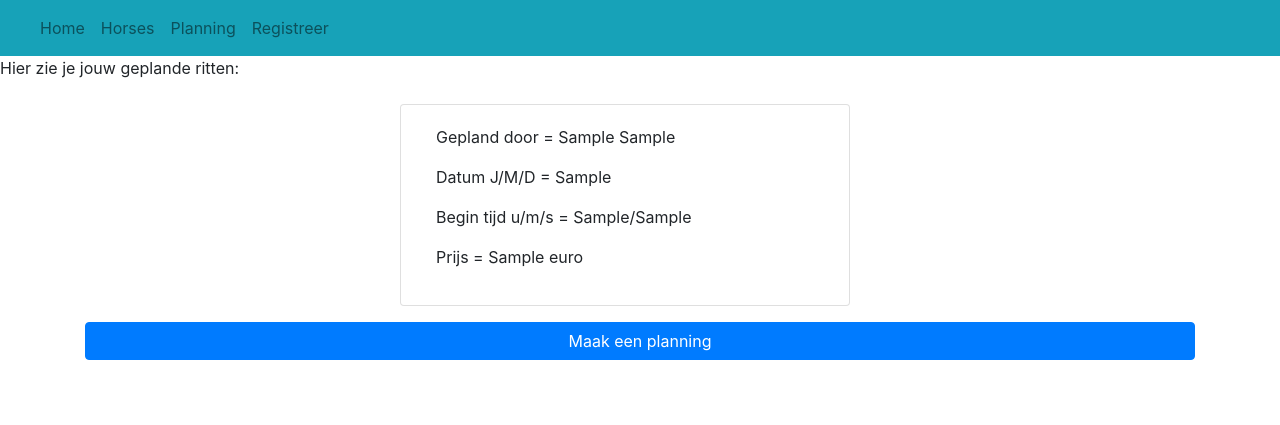
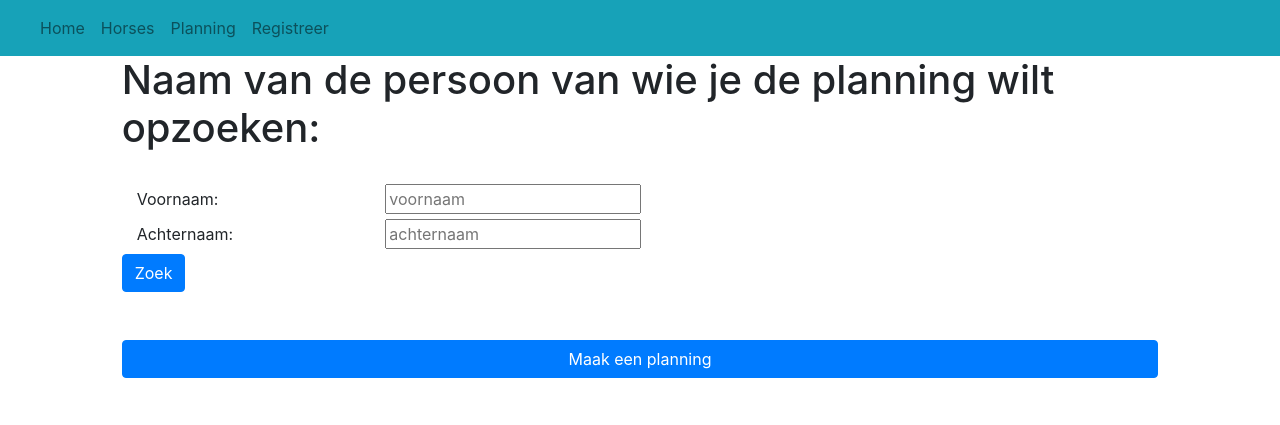
Before and after one commit to 99009744/B4O1, a PHP site: page /webapp/home/planning in a window 1280 px wide. Shown: the top 425 px of the page. Run offline with PHP 8.4, Linux system fonts and the light colour scheme; tables that the repository leaves empty or names only in its code hold one stand-in row (values such as "Sample post"); some libraries are stand-ins or nearby versions.

Commit message:
edit,delete,search van planning.
Edit page voor de planning gemaakt.
Delete page voor planning gemaakt.
Search page gemaakt zodat er gezocht kan worden naar een planning door middel van een naam

```diff
--- a/framework-php-master/controller/HomeController.php
+++ b/framework-php-master/controller/HomeController.php
@@ -6,10 +6,17 @@ function index()
 }
 function planning(){
 	$getplanning = getPlanning();
+	render("home/search", ['getplanning' => $getplanning]);
+}
+function findPlanning(){
+	$voornaam = $_POST['voornaam'];
+	$achternaam = $_POST['achternaam'];
+	$getplanning = getPlanningByName($voornaam, $achternaam);
 	render("home/planning", ['getplanning' => $getplanning]);
 }
 function plan(){
-	render('home/plan');
+	$horses = getHorses();
+	render('home/plan',['horses' => $horses]);
 }
 function createplanning(){
 	$begintjd = $_POST['begintijd'];
@@ -17,9 +24,10 @@ function createplanning(){
 	$datum = $_POST['datum'];
 	$voornaam = $_POST['voornaam'];
 	$achternaam = $_POST['achternaam'];
+	$paard = $_POST['paard'];
 	$check = checkUser($voornaam, $achternaam);
 	if($check[0]['id'] != NULL){
-		planUser($begintjd,$duur,$datum,$voornaam,$achternaam);
+		planUser($begintjd,$duur,$datum,$voornaam,$achternaam,$paard);
 		header("location:" . URL . "home/index");
 		}
 	else{
@@ -38,3 +46,37 @@ function createUser(){
 	newUser($voornaam,$achternaam,$postcode,$mail,$telnummer);
 	header("location:" . URL . "home/index");
 }
+function edit($voornaam, $achternaam,$id){
+	$horses = getHorses();
+	$planningId = getPlanningByID($id);
+	$nameToUserId = checkUser($voornaam, $achternaam);
+	$planning = getInfoById($idToUserId);
+	$info = [$planningId,$planning,$horses];
+	render("home/edit", ['info' => $info]);
+}
+function update($oldId){
+	$begintjd = $_POST['begintijd'];
+	$duur = $_POST['duur'];
+	$datum = $_POST['datum'];
+	$voornaam = $_POST['voornaam'];
+	$achternaam = $_POST['achternaam'];
+	$paard = $_POST['paard'];
+	$check = checkUser($voornaam, $achternaam);
+
+	if($check[0]['id'] != NULL){
+		updatePlanning($begintjd,$duur,$datum,$voornaam,$achternaam,$paard,$oldId);
+		header("location:" . URL . "home/index");
+		}
+	else{
+		?><script>alert("naam onbekend, registreer je eerst")</script><?
+		render('home/plan', ['NULL' => $check]);
+	}
+}
+function delete($id){
+	render('home/delete',['id'=>$id]);
+}
+
+function destroy($id){
+	deletePlanning($id);
+	header("Location:" . URL . "home/planning");
+}
--- a/framework-php-master/model/HomeModel.php
+++ b/framework-php-master/model/HomeModel.php
@@ -30,29 +30,23 @@ function updateStudent($name, $id, $oldId){
 	$sql->execute();
     $conn = null;
 }
-function deleteStudent($id){
+function deletePlanning($id){
 	$db = openDatabaseConnection();
-	$sql = $db->prepare("DELETE FROM student WHERE student_id = :id");
+	$sql = $db->prepare("DELETE FROM planning WHERE id = :id");
 	$sql->bindParam(':id', $id);
 	$sql->execute();
     $conn = null;
 }
-function getAllStudentsWithId($id){
+
+function planUser($begintijd,$duur,$datum,$voornaam,$achternaam,$paard){
 	$db = openDatabaseConnection();
-	$sql = $db->prepare("SELECT * FROM student WHERE student_id = :id");
-	$sql->bindParam(':id', $id);
-	$sql->execute();
-	$db = null;
-	return $sql->fetchAll();
-}
-function planUser($begintijd,$duur,$datum,$voornaam,$achternaam){
-	$db = openDatabaseConnection();
-	$sql = $db->prepare("INSERT INTO planning (`begintijd`,`duur`,`datum`,`voornaam`,`achternaam`) VALUES (:begintijd, :duur, :datum, :voornaam,:achternaam)");
+	$sql = $db->prepare("INSERT INTO planning (`begintijd`,`duur`,`datum`,`voornaam`,`achternaam`,`paard`) VALUES (:begintijd, :duur, :datum, :voornaam,:achternaam,:paard)");
     $sql->bindParam(':begintijd', $begintijd);
 	$sql->bindParam(':duur', $duur);
 	$sql->bindParam(':datum', $datum);
 	$sql->bindParam(':voornaam', $voornaam);
 	$sql->bindParam(':achternaam', $achternaam);
+	$sql->bindParam(':paard', $paard);
 	$sql->execute();
     $conn = null;
 }
@@ -65,3 +59,49 @@ function checkUser($voornaam, $achternaam){
 	$db = null;
 	return $sql->fetchAll();
 }
+function getInfoById($id){
+	$db = openDatabaseConnection();
+	$sql = $db->prepare("SELECT * FROM registreren WHERE id = :id");
+	$sql->bindParam(':id', $id);
+	$sql->execute();
+	$db = null;
+	return $sql->fetchAll();
+}
+function getPlanningByID($id){
+	$db = openDatabaseConnection();
+	$sql = $db->prepare("SELECT * FROM planning WHERE id = :id");
+	$sql->bindParam(":id", $id);
+	$sql->execute();
+	$db = null;
+	return $sql->fetchAll();
+}
+function updatePlanning($begintijd,$duur,$datum,$voornaam,$achternaam,$paard,$id){
+	$db = openDatabaseConnection();
+	$sql = $db->prepare("UPDATE planning SET begintijd = :begintijd, duur = :duur, datum = :datum, voornaam = :voornaam, achternaam = :achternaam, paard = :paard WHERE id = :id");
+    $sql->bindParam(':begintijd', $begintijd);
+	$sql->bindParam(':duur', $duur);
+	$sql->bindParam(':datum', $datum);
+	$sql->bindParam(':voornaam', $voornaam);
+	$sql->bindParam(':achternaam', $achternaam);
+	$sql->bindParam(':duur', $duur);
+	$sql->bindParam(':paard', $paard);
+	$sql->bindParam(':id', $id);
+	$sql->execute();
+	$conn = null;
+}
+function getPlanningByName($voornaam, $achternaam){
+	$db = openDatabaseConnection();
+	$sql = $db->prepare("SELECT * FROM planning WHERE voornaam = :voornaam AND achternaam = :achternaam");
+	$sql->bindParam(":voornaam", $voornaam);
+	$sql->bindParam(":achternaam", $achternaam);
+	$sql->execute();
+	$db = null;
+	return $sql->fetchAll();
+}
+
+function getHorses(){
+	$db = openDatabaseConnection();
+	$sql = $db->prepare("SELECT * FROM horse");
+	$sql->execute();
+	return $sql->fetchAll();
+}
--- a/framework-php-master/view/home/index.php
+++ b/framework-php-master/view/home/index.php
@@ -1,4 +1,4 @@
 <div class="container">
- <h1>Welkom bij het php-framework.</h1>
- <p>Je bent nu in home/index.</p>
+ <h1>Welkom op de website van Mitchell's Manege.</h1>
+ <p>Je bent nu in home pagina</p>
 </div>
--- a/framework-php-master/view/home/planning.php
+++ b/framework-php-master/view/home/planning.php
@@ -1,19 +1,30 @@
-Hier zie je jouw geplande ritten:
-
 <div class="container">
 
 	<div class="mt-2 row justify-content-center col-12">
     <?
-	foreach($getplanning as $planning){ ?>
+	if(!empty($getplanning)){
+
+	foreach($getplanning as $planning){
+		$prijs = $planning['duur'] * 55;?>
 		<div class="card col-sm-12 col-md-5 d-inline-block m-3">
 			<div class="card-body">
 				<p>Gepland door = <? echo $planning['voornaam']?> <? echo $planning['achternaam']?></p>
 				<p class="">Datum J/M/D = <? echo $planning['datum'] ?></p>
-				<p class="">Begin tijd u/m/s = <? echo $planning['begintijd']?>/<? echo $planning['eindtijd']?></p>
-				<p class="">Prijs = <? echo $planning['duur'] ?> euro</p>
+				<p class="">Begin tijd U/M/S = <? echo $planning['begintijd']?></p>
+				<p class="">Duur van de rit = <?= $planning['duur'] ?> uur</p>
+				<p class="">Prijs = <?= $prijs ?> euro</p>
+				<p class="">Paard = <?= $planning['paard'] ?></p>
+				<p class=""><a href="<?= URL ?>home/edit/<?= $planning['voornaam'] . "/" . $planning['achternaam'] . "/" . $planning['id']?>">Edit</a></p>
+				<p class=""><a href="<?= URL ?>home/delete/<?= $planning['id'] ?>">Delete</a></p>
 			</div>
 		</div>
-	<? } ?>
+	<? }
+	}
+	else{ ?>
+		<p>Geen planning gevonden onder deze naam.</p>
+	<? }
+	?>
+
 	</div>
 	<a href="<?= URL ?>home/plan" class="btn btn-primary w-100">Maak een planning</a>
 </div>
--- /dev/null
+++ b/framework-php-master/view/home/search.php
@@ -0,0 +1,12 @@
+<div class="col-10 mx-auto">
+<h1>Naam van de persoon van wie je de planning wilt opzoeken:</h1><br>
+<form method="POST" action="<?= URL ?>home/findPlanning">
+<label for="voornaam" class="col-3">Voornaam:</label>
+    <input id="voornaam" type="text " placeholder="voornaam" name="voornaam" required/><br>
+    <label for="achternaam" class="col-3">Achternaam:</label>
+    <input id="duachternaamur" type="text" placeholder="achternaam" name="achternaam" required/><br>
+    <input type="submit" value="Zoek" class="btn btn-primary"/>
+
+    </form>
+    <a href="<?= URL ?>home/plan" class="btn btn-primary w-100 my-5">Maak een planning</a>
+</div>
```
Also changed, not shown: framework-php-master/view/home/delete.php (added, +8 -0 lines), framework-php-master/view/home/edit.php (added, +24 -0 lines), framework-php-master/view/home/plan.php (+10 -8 lines).
